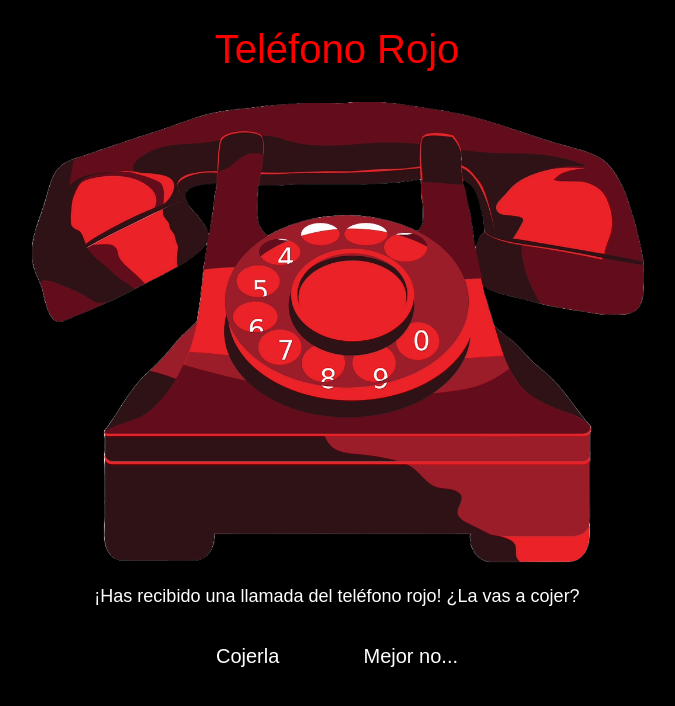
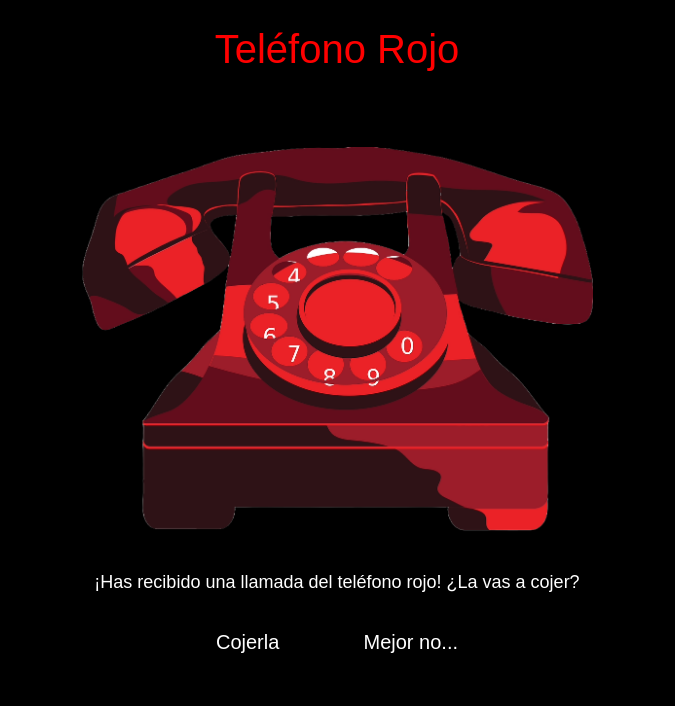
Before and after one commit to HugoAlda/El-Telefono-Rojo-HugoAlda_PolCasadesus, a PHP site: page / in a window 1280 px wide. Shown: the top 706 px of the page, without its empty margins (303-978 px from the left). Run offline with PHP 8.4, Linux system fonts and the light colour scheme; some web fonts are replaced.

Commit message:
v4 index.php y style.css

```diff
--- a/css/style.css
+++ b/css/style.css
@@ -24,7 +24,7 @@ h1 {
 }
 
 .telefono {
-    width: 48%;
+    width: 40%;
 }
 
 p {
--- a/index.php
+++ b/index.php
@@ -21,9 +21,13 @@
 
         <h1>Teléfono Rojo</h1>
 
+        <br>
+
         <div class="contenedor-telefono">
             <img class="telefono" src="./img/telefono-rojo.png">
         </div>
+
+        <br>
 
         <div class="contenedor-form">
             <p>¡Has recibido una llamada del teléfono rojo! ¿La vas a cojer?</p>
```
